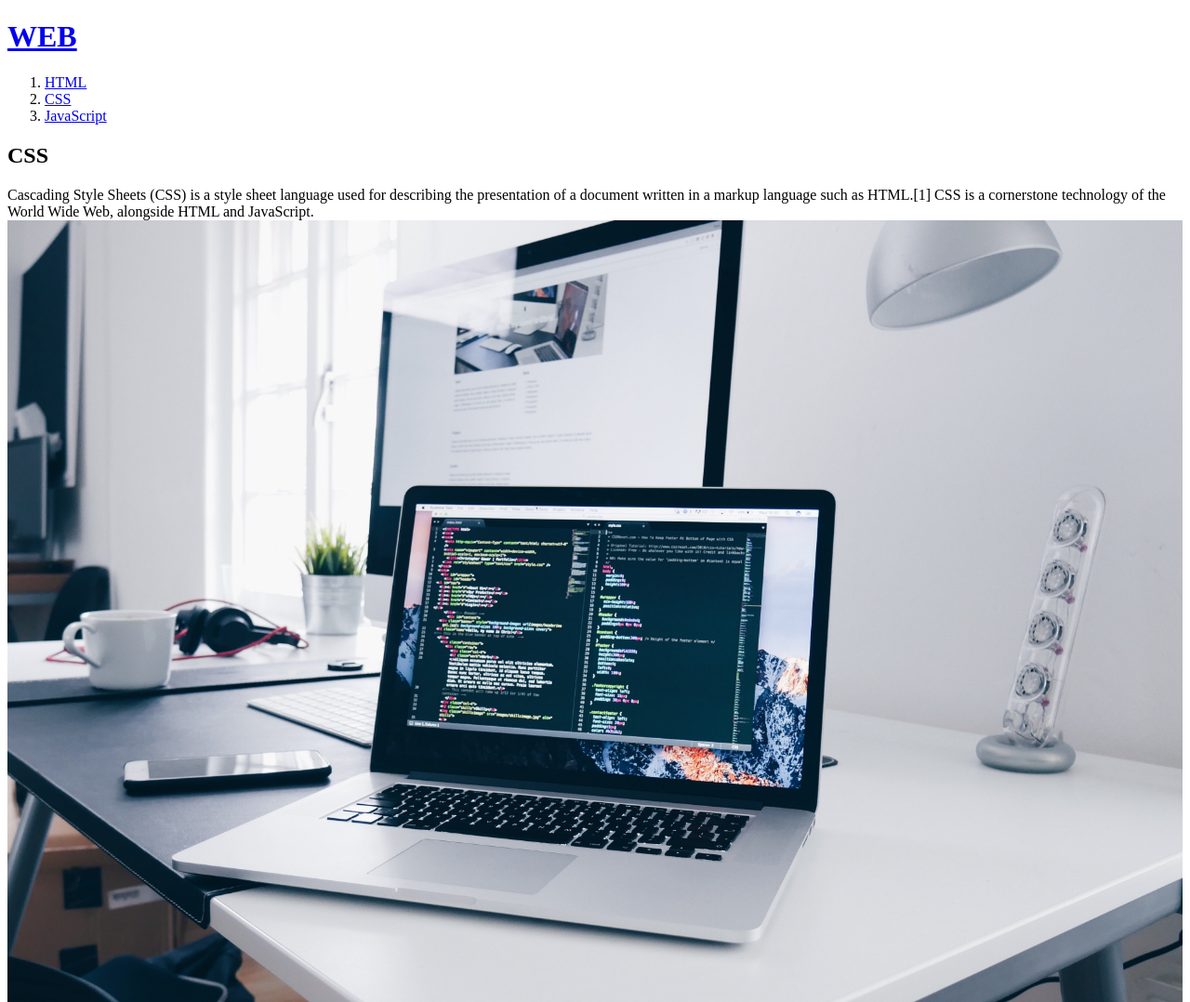
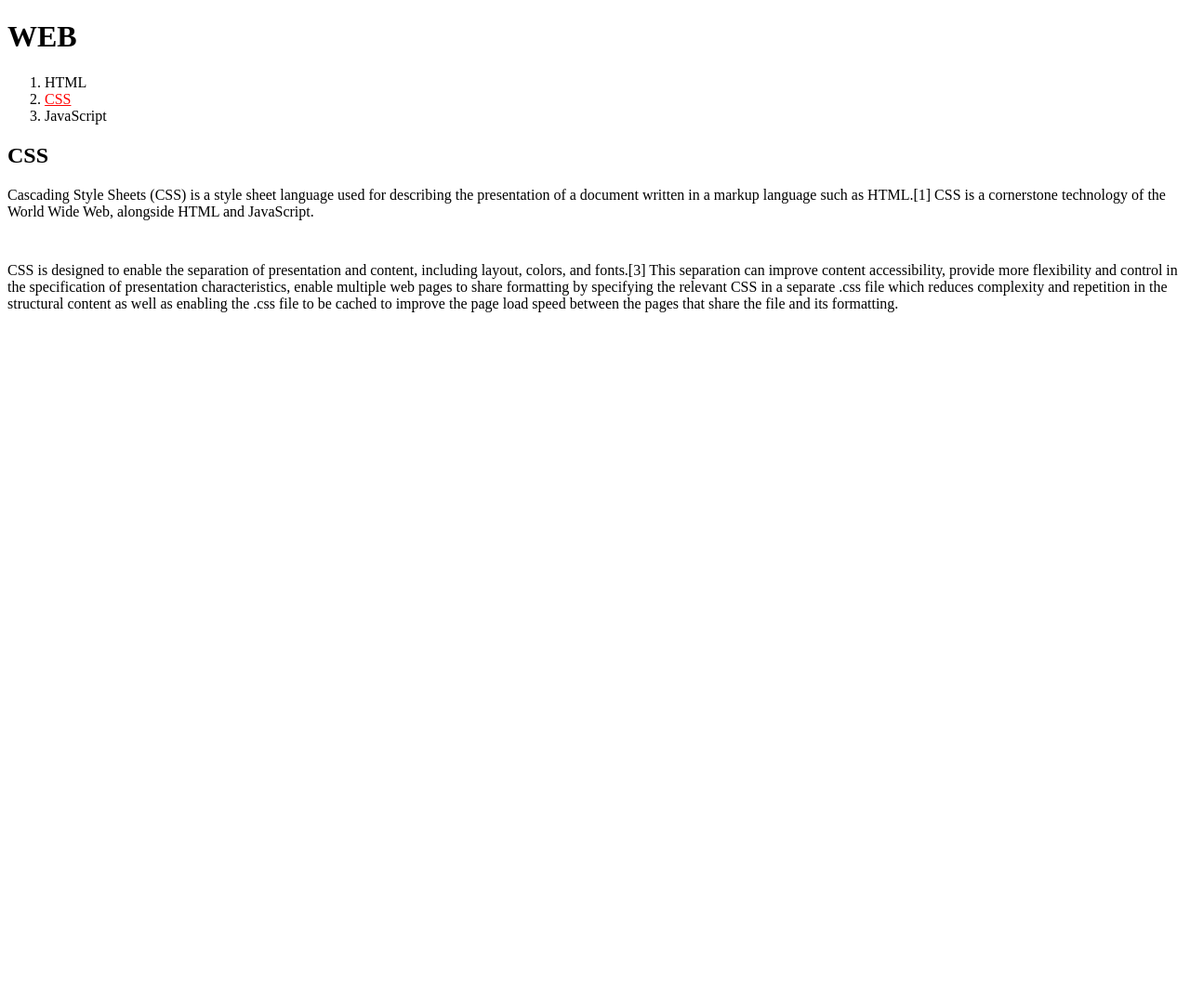
Before and after one commit to dandoc/Web, a plain HTML site: page 2.html in a window 1280 px wide. Shown: the top 1078 px of the page at 93% size. After the commit the page ends 800 px from the top, so only its background shows below. Drawn offline with Linux system fonts and the light colour scheme.

Commit message:
CSS start

```diff
--- a/2.html
+++ b/2.html
@@ -4,17 +4,23 @@
     <title>WEB1 - CSS</title>
     <meta charset="utf-8">
 </head>
+<style>
+  a {
+    color:black;
+    text-decoration: none;
+  }
+</style>
 
 <body>
     <h1><a href="index.html">WEB</a></h1>
     <ol>
         <li><a href="1.html">HTML</a></li>
-        <li><a href="2.html">CSS</a></li>
-        <li><a href ="3.html">JavaScript</a></li>
+        <li><a href="2.html" style="color:red;text-decoration:underline">CSS</a></li>
+        <li><a href="3.html">JavaScript</a></li>
     </ol>
     <h2>CSS</h2>
     <p>Cascading Style Sheets (CSS) is a style sheet language used for describing the presentation of a document written in a markup language such as HTML.[1] CSS is a cornerstone technology of the World Wide Web, alongside HTML and JavaScript.
-    <img src="coding.jpg" width="100%">
+
     </p><p style="margin-top:45px;">CSS is designed to enable the separation of presentation and content, including layout, colors, and fonts.[3] This separation can improve content accessibility, provide more flexibility and control in the specification of presentation characteristics, enable multiple web pages to share formatting by specifying the relevant CSS in a separate .css file which reduces complexity and repetition in the structural content as well as enabling the .css file to be cached to improve the page load speed between the pages that share the file and its formatting.</p>
 </body>
 </html>
```
